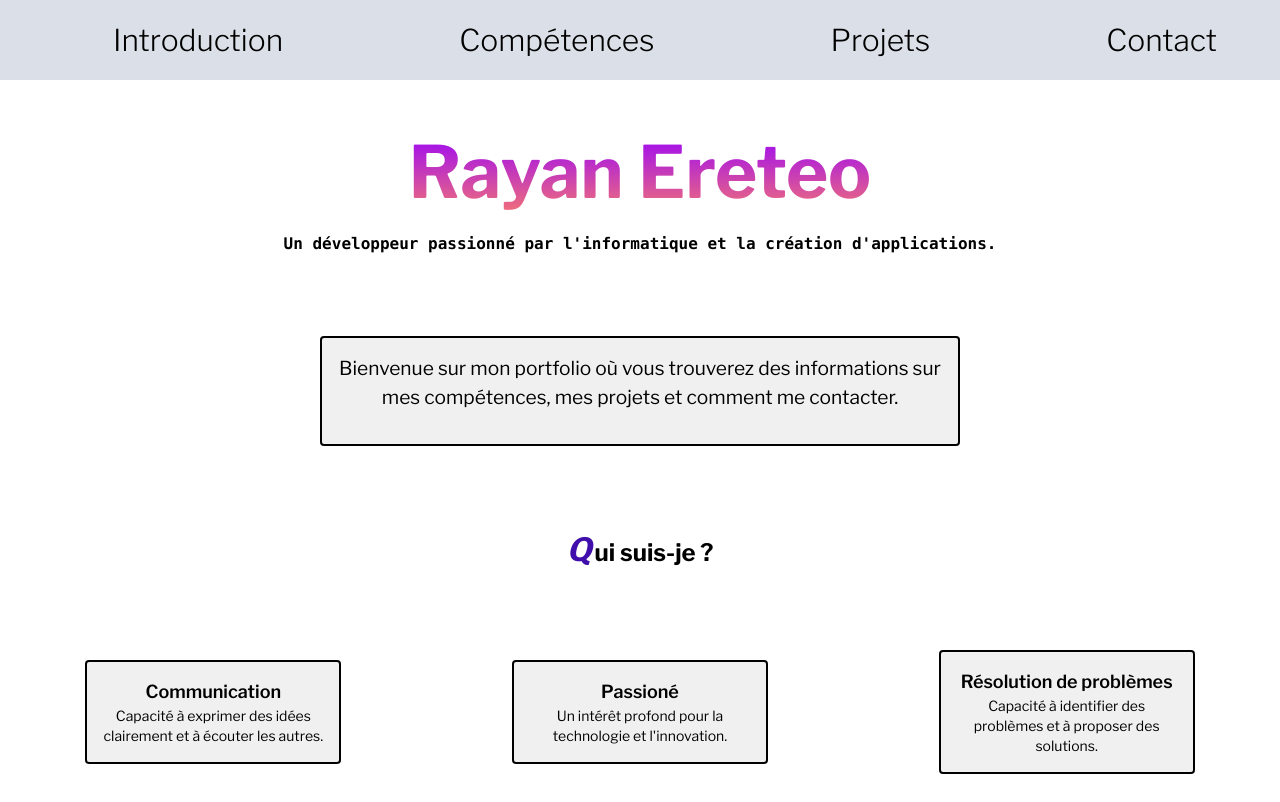
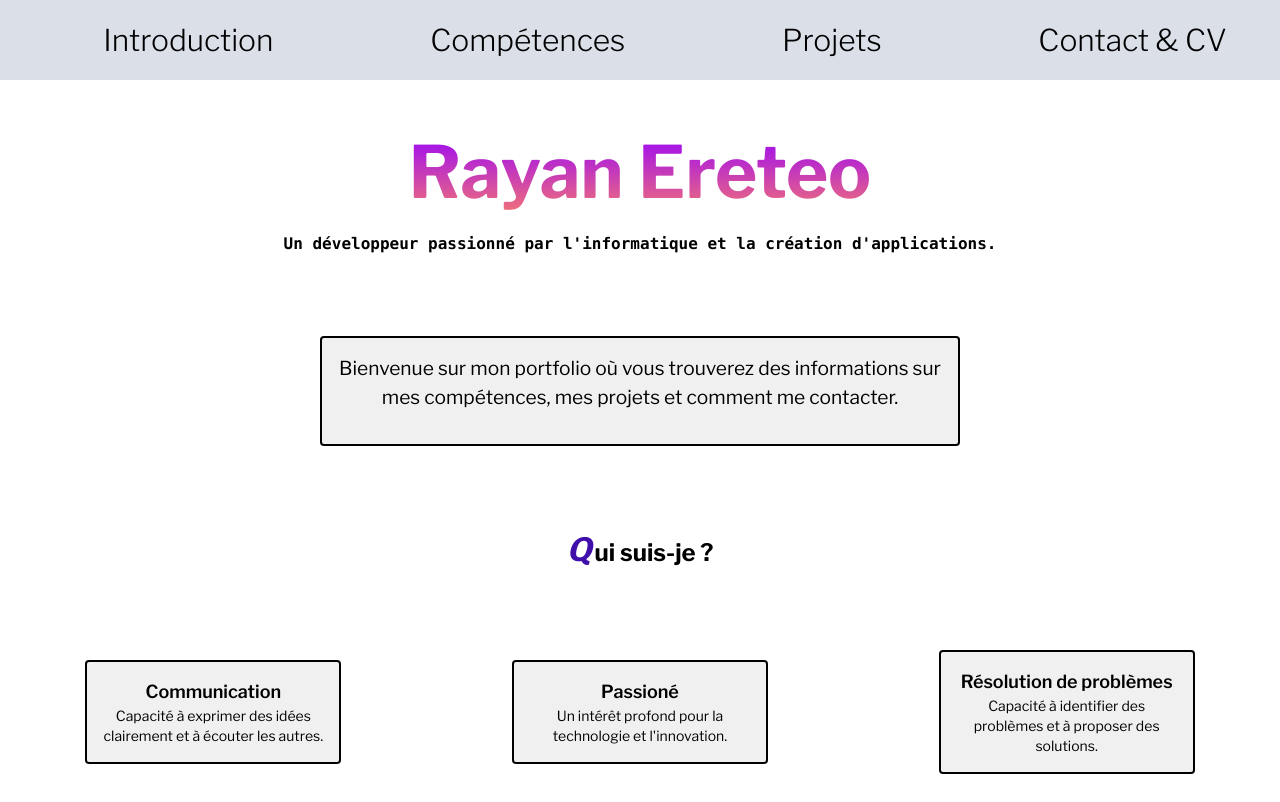
Before and after one commit to RayanEreteo/portfolio, a Next.js app: page / in a window 1280 px wide. Built offline with nearby package versions, Linux system fonts and the light colour scheme.

Commit message:
Inclus "CV"

```diff
--- a/app/components/Navbar.tsx
+++ b/app/components/Navbar.tsx
@@ -26,7 +26,7 @@ function Navbar() {
           </li>
           <li className="flex flex-row group">
             <img className="mr-5 opacity-0 group-hover:opacity-100 group-hover:scale-50 transition-all duration-300" src="diamond.svg" alt="diamond" width={30} />
-            <a className=" font-light text-3xl" href="/contact">Contact</a>
+            <a className=" font-light text-3xl" href="/contact">Contact & CV</a>
           </li>
         </ul>
       </motion.nav>
@@ -43,7 +43,7 @@ function Navbar() {
             <a className="font-light text-3xl" href="/projects">Projets</a>
           </li>
           <li className="mb-3">
-            <a className="font-light text-3xl" href="/contact">Contact</a>
+            <a className="font-light text-3xl" href="/contact">Contact & CV</a>
           </li>
         </ul>
       </div>
```
